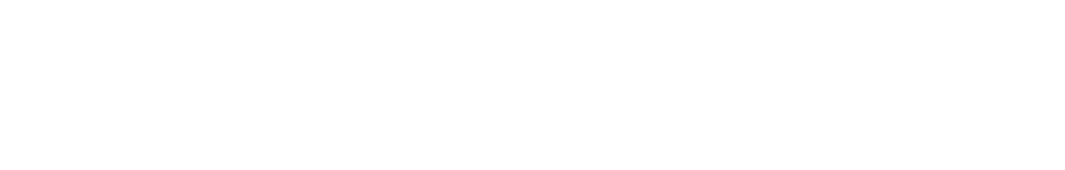
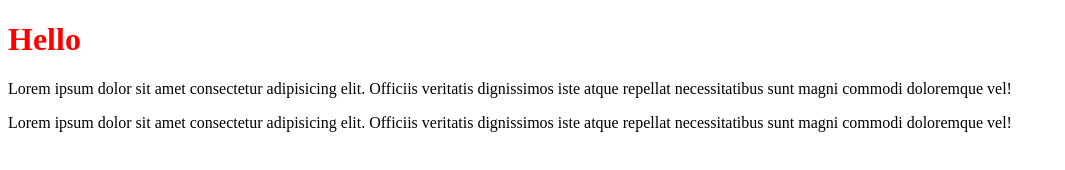
Before and after one commit to Roma2308/git02, a plain HTML site: page index.html in a window 1280 px wide. Shown: the whole page, without its empty margins (0-1065 px from the left). Drawn offline with Linux system fonts and the light colour scheme.

Commit message:
css-h1-p2

```diff
--- a/index.html
+++ b/index.html
@@ -4,12 +4,13 @@
     <meta charset="UTF-8">
     <meta name="viewport" content="width=device-width, initial-scale=1.0">
     <title>Document</title>
+    <link rel="stylesheet" href="./style.css">
 </head>
 <body>
 
-
-
-
+<h1>Hello</h1>
+<p>Lorem ipsum dolor sit amet consectetur adipisicing elit. Officiis veritatis dignissimos iste atque repellat necessitatibus sunt magni commodi doloremque vel!</p>
+<p>Lorem ipsum dolor sit amet consectetur adipisicing elit. Officiis veritatis dignissimos iste atque repellat necessitatibus sunt magni commodi doloremque vel!</p>
 
     <script src="./app.js"></script>
 </body>
--- /dev/null
+++ b/style.css
@@ -0,0 +1,3 @@
+h1 {
+    color: red;
+}
```
